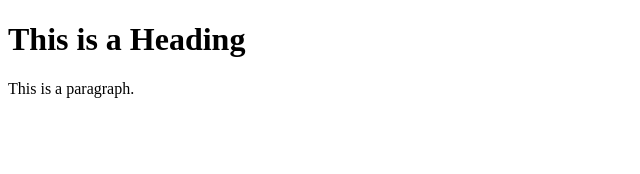
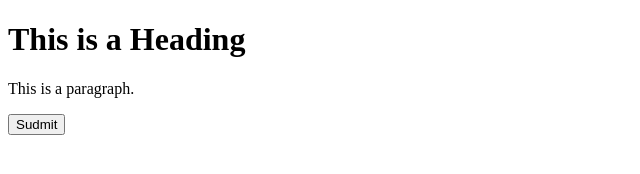
Before and after one commit to manugroot/manu-home1, a website: page public/htmls/index.html in a window 1280 px wide. Shown: the whole page, without its empty margins (0-640 px from the left). Drawn offline with Linux system fonts and the light colour scheme; files that its build step writes are made by us from their sources; files whose address does not match are found by name.

Commit message:
home pro

```diff
--- a/public/htmls/index.html
+++ b/public/htmls/index.html
@@ -10,6 +10,7 @@
 
 <h1>This is a Heading</h1>
 <p>This is a paragraph.</p>
+<input class="btn btn-primary" type="button" value="Sudmit"></input>
 <script src="js/site.js"></script>
 </body>
 </html>
```
